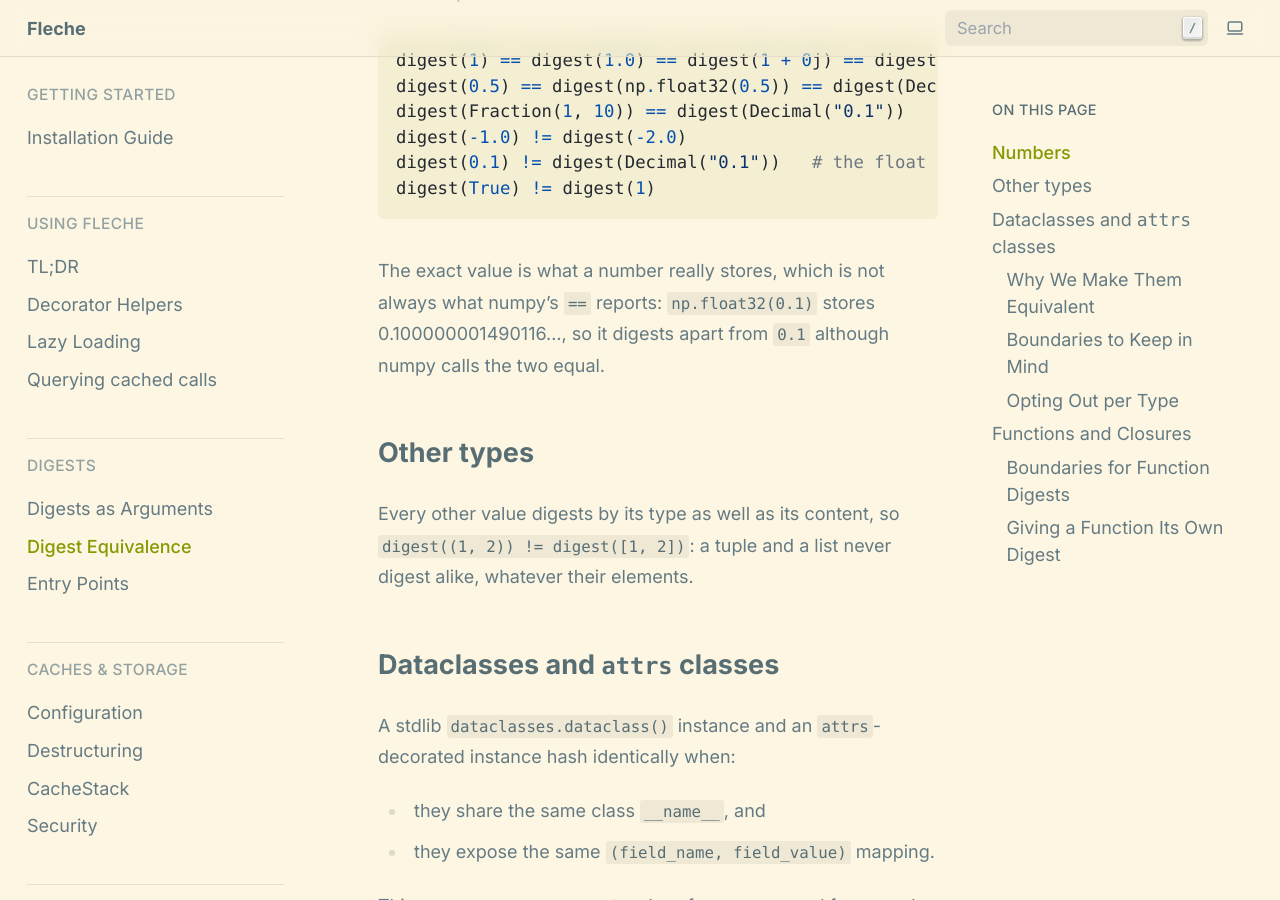
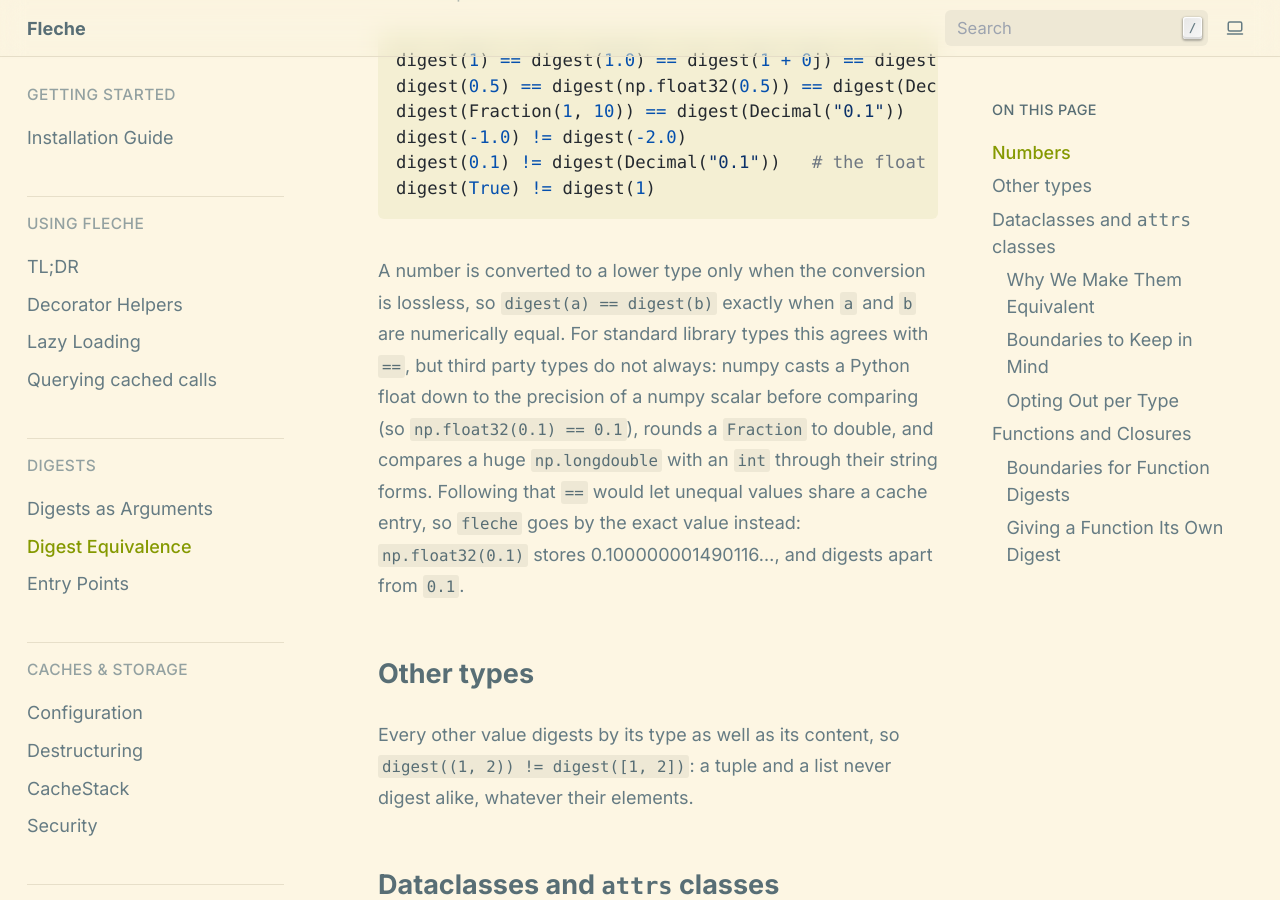
Before and after one commit to pmrv/fleche, a Sphinx documentation site: the page built from docs/digests/digest_equivalence.rst, in a window 1280 px wide and 900 px high, scrolled down 1918 px. Built offline with Sphinx 7.4.7, drawn with Linux system fonts in a browser that asks for light colours; pages that are not in the unit, such as notebooks, are missing from menus.

Commit message:
refactor(digest): drop the tree-drawing test, test foreign Reals with a + b·ε
- The test that kept the NUMBER_TREE drawings in the code and in
  digest_equivalence.rst in sync is gone; both are now kept in sync by
  hand, as the code comment and agents/DEVELOPING.md say.
- ExactReal, a foreign Real wrapping a Fraction that was refused only for
  lacking as_integer_ratio, is replaced by SubReal, a + b·ε with floats a, b
  and ε a positive infinitesimal: with b == 0 it digests as the float a, with
  b != 0 nothing in the tree holds it and it is Indigestible.
- digest_equivalence.rst: the closing note on numpy's == now says why the
  digest follows the exact value (lossless downcasts only) rather than ==.
- Comment trims in _numbers.py and test_digest.py.

No digest changes.

Co-Authored-By: Claude Opus 5.5 <noreply@anthropic.com>
Claude-Session: https://claude.ai/code/session_01A3PUXiYcp5a5dBA8GiFjYD

```diff
--- a/docs/digests/digest_equivalence.rst
+++ b/docs/digests/digest_equivalence.rst
@@ -64,9 +64,15 @@ For example:
    digest(0.1) != digest(Decimal("0.1"))   # the float is not exactly 1/10
    digest(True) != digest(1)
 
-The exact value is what a number really stores, which is not always what
-numpy's ``==`` reports: ``np.float32(0.1)`` stores 0.100000001490116…, so it
-digests apart from ``0.1`` although numpy calls the two equal.
+A number is converted to a lower type only when the conversion is lossless, so
+``digest(a) == digest(b)`` exactly when ``a`` and ``b`` are numerically equal.
+For standard library types this agrees with ``==``, but third party types do not
+always: numpy casts a Python float down to the precision of a numpy scalar
+before comparing (so ``np.float32(0.1) == 0.1``), rounds a ``Fraction`` to
+double, and compares a huge ``np.longdouble`` with an ``int`` through their
+string forms.  Following that ``==`` would let unequal values share a cache
+entry, so ``fleche`` goes by the exact value instead: ``np.float32(0.1)``
+stores 0.100000001490116…, and digests apart from ``0.1``.
 
 Other types
 -----------
```
Also changed, not shown: agents/DEVELOPING.md (+1 -1 lines), 2 other files.
